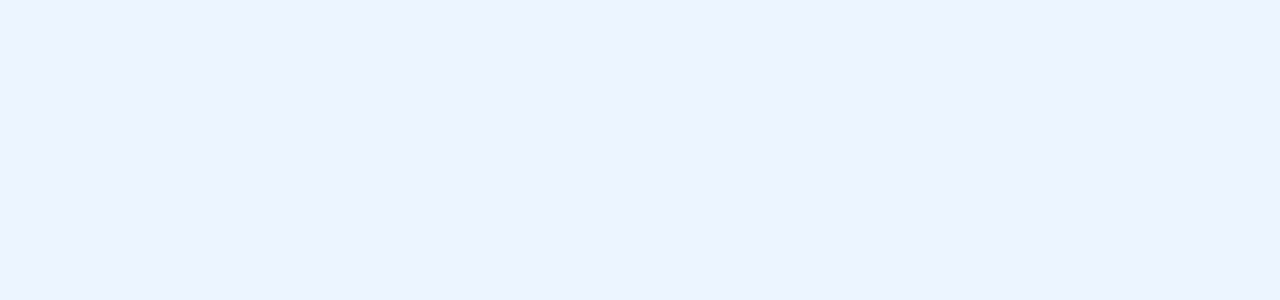
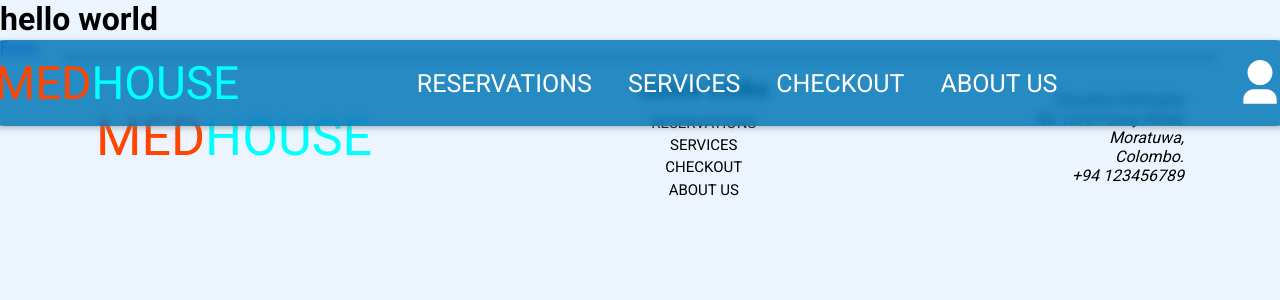
Before and after one commit to Tharindu-Dasantha/MedHouse, a React (Vite) app in the folder MedHouse/: page /accommodation in a window 1280 px wide. Before the commit this address had no page. Shown: the top 300 px of the page. Built offline with nearby package versions, Linux system fonts and the light colour scheme.

Commit message:
created the path to form

```diff
--- a/MedHouse/src/App.jsx
+++ b/MedHouse/src/App.jsx
@@ -5,8 +5,12 @@ import { BrowserRouter as Router, Route, Routes } from "react-router-dom";
 
 import Home from "./Pages/Home/Home";
 import About from "./Pages/About/About";
-import Services from "./Pages/ServicesPage/Services"
+import Services from "./Pages/ServicesPage/Services";
+import Accommodation from "./Pages/Accommodations/Accommodation";
 import TemplatePage from "./Pages/TemplatePage";
+
+// subfiles
+import AccommodationForm from "./Pages/Accommodations/Form/Form";
 
 function App() {
   return (
@@ -17,7 +21,11 @@ function App() {
           <Route index element={<Home />} />
           <Route path="/about" element={<About />} />
           <Route path="/services" element={<Services />} />
+          <Route path="/accommodation" element={<Accommodation />} />
+
         </Route>
+          {/* path to the pages which are subpages and does not use the template */}
+          <Route path="/accommodation/form" element={<AccommodationForm />} />
       </Routes>
     </Router>
   );
--- /dev/null
+++ b/MedHouse/src/Pages/Accommodations/Accommodation.jsx
@@ -0,0 +1,13 @@
+import { Link } from "react-router-dom";
+
+
+function Accommodation() {
+    return (
+        <div>
+        <h1>hello world</h1>
+            <Link to="/accommodation/form">Form</Link>
+        </div>
+    )
+}
+
+export default Accommodation;
--- /dev/null
+++ b/MedHouse/src/Pages/Accommodations/Form/Form.jsx
@@ -0,0 +1,5 @@
+function form() {
+    return <h1>Here is the form to fill up</h1>
+}
+
+export default form;
--- a/MedHouse/src/components/Navbar.jsx
+++ b/MedHouse/src/components/Navbar.jsx
@@ -12,7 +12,7 @@ const Navbar = () => {
         </Link>
         <ul>
           <li>
-            <Link to="/reservations">RESERVATIONS</Link>
+            <Link to="/accommodation">RESERVATIONS</Link>
           </li>
           <li>
             <Link to="/services">SERVICES</Link>
```
